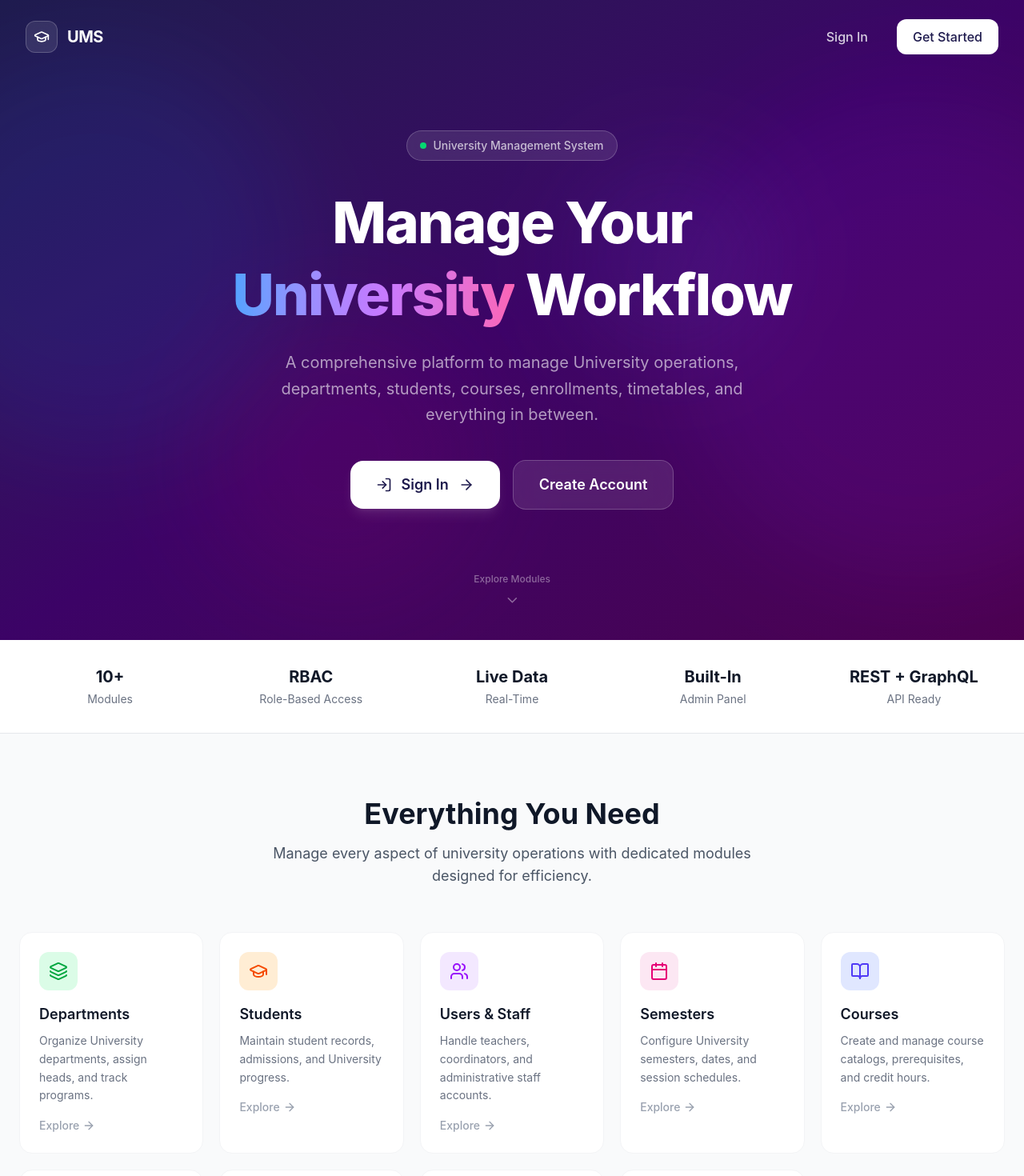
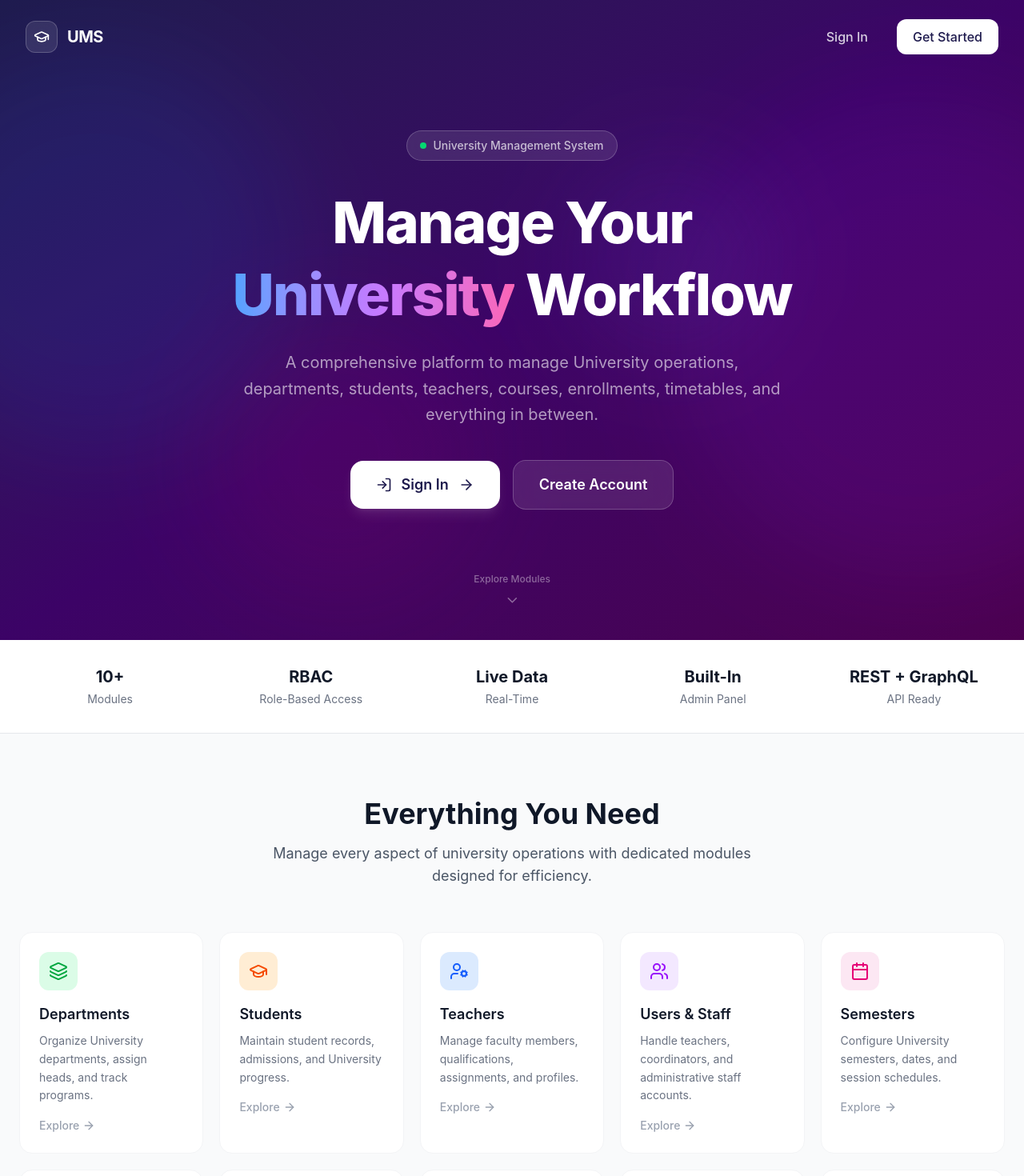
Before and after one commit to Sobanamjad/University-Management-System, a Next.js app: page / in a window 1280 px wide. Shown: the top 1470 px of the page at 80% size. Built offline with nearby package versions, Linux system fonts and the light colour scheme; no server answers.

Commit message:
fet: Add Teachers

```diff
--- a/src/app/(frontend)/dashboard/page.tsx
+++ b/src/app/(frontend)/dashboard/page.tsx
@@ -16,6 +16,7 @@ import {
   LogOut,
   Settings,
   ChevronDown,
+  UserCog,
 } from 'lucide-react'
 
 export default function DashboardPage() {
@@ -263,6 +264,17 @@ export default function DashboardPage() {
             </p>
           </div>
 
+          <div className="bg-white rounded-xl shadow-sm p-6 border border-gray-100 hover:shadow-md transition-shadow">
+            <div className="flex items-center justify-between mb-4">
+              <div className="w-12 h-12 bg-blue-100 rounded-lg flex items-center justify-center">
+                <UserCog className="w-6 h-6 text-blue-600" />
+              </div>
+              <span className="text-3xl font-bold text-gray-900">{stats.teachers}</span>
+            </div>
+            <h3 className="text-gray-600 font-medium">Teachers</h3>
+            <p className="text-sm text-gray-500 mt-1">Faculty members</p>
+          </div>
+
           {/* Students Card */}
           <div className="bg-white rounded-xl shadow-sm p-6 border border-gray-100 hover:shadow-md transition-shadow">
             <div className="flex items-center justify-between mb-4">
@@ -274,7 +286,10 @@ export default function DashboardPage() {
             <h3 className="text-gray-600 font-medium">Students</h3>
             <p className="text-sm text-gray-500 mt-1">Enrolled students</p>
           </div>
+        </div>
 
+        {/* Second Row */}
+        <div className="grid grid-cols-1 md:grid-cols-2 lg:grid-cols-4 gap-6 mb-8">
           <div className="bg-white rounded-xl shadow-sm p-6 border border-gray-100 hover:shadow-md transition-shadow">
             <div className="flex items-center justify-between mb-4">
               <div className="w-12 h-12 bg-teal-100 rounded-lg flex items-center justify-center">
@@ -285,11 +300,8 @@ export default function DashboardPage() {
             <h3 className="text-gray-600 font-medium">Enrollments</h3>
             <p className="text-sm text-gray-500 mt-1">Student enrollments</p>
           </div>
-        </div>
+          {/* Semesters Card */}
 
-        {/* Second Row */}
-        <div className="grid grid-cols-1 md:grid-cols-2 lg:grid-cols-4 gap-6 mb-8">
-          {/* Semesters Card */}
           <div className="bg-white rounded-xl shadow-sm p-6 border border-gray-100 hover:shadow-md transition-shadow">
             <div className="flex items-center justify-between mb-4">
               <div className="w-12 h-12 bg-pink-100 rounded-lg flex items-center justify-center">
@@ -329,17 +341,23 @@ export default function DashboardPage() {
           <h3 className="text-lg font-semibold text-gray-900 mb-4">Quick Actions</h3>
           <div className="grid grid-cols-2 md:grid-cols-5 gap-4">
             <Link
-              href="/admin/collections/students/create"
+              href="/students/create"
               className="p-4 bg-blue-50 text-blue-700 rounded-lg hover:bg-blue-100 transition-colors text-center font-medium"
             >
               Add Student
             </Link>
             <Link
+              href="/teachers/create"
+              className="p-4 bg-blue-50 text-blue-700 rounded-lg hover:bg-blue-100 transition-colors text-center font-medium"
+            >
+              Add Teacher
+            </Link>
+            {/* <Link
               href="/courses/create"
               className="p-4 bg-green-50 text-green-700 rounded-lg hover:bg-green-100 transition-colors text-center font-medium"
             >
               Add Course
-            </Link>
+            </Link> */}
             <Link
               href="/classes/create"
               className="p-4 bg-purple-50 text-purple-700 rounded-lg hover:bg-purple-100 transition-colors text-center font-medium"
--- a/src/app/(frontend)/layout.tsx
+++ b/src/app/(frontend)/layout.tsx
@@ -20,6 +20,7 @@ import {
   BookMarked,
   Settings,
   Banknote,
+  UserCog,
 } from 'lucide-react'
 
 export default function FrontendLayout({ children }: { children: React.ReactNode }) {
@@ -30,6 +31,7 @@ export default function FrontendLayout({ children }: { children: React.ReactNode
     { name: 'Dashboard', href: '/dashboard', icon: Home },
     { name: 'Departments', href: '/departments', icon: Layers },
     { name: 'Users', href: '/users', icon: Users },
+    { name: 'Teachers', href: '/teachers', icon: UserCog },
     { name: 'Students', href: '/students', icon: GraduationCap },
     { name: 'Semesters', href: '/semesters', icon: Calendar },
     { name: 'Courses', href: '/courses', icon: BookOpen },
--- a/src/app/(frontend)/page.tsx
+++ b/src/app/(frontend)/page.tsx
@@ -18,6 +18,7 @@ import {
   LogIn,
   LayoutDashboard,
   ChevronDown,
+  UserCog,
 } from 'lucide-react'
 
 const features = [
@@ -34,6 +35,13 @@ const features = [
     description: 'Maintain student records, admissions, and University progress.',
     href: '/students',
     color: 'orange',
+  },
+  {
+    icon: UserCog,
+    title: 'Teachers',
+    description: 'Manage faculty members, qualifications, assignments, and profiles.',
+    href: '/teachers',
+    color: 'blue',
   },
   {
     icon: Users,
@@ -292,7 +300,7 @@ export default function HomePage() {
           >
             {user
               ? `Welcome back, ${user.name || user.email}. Access your dashboard to manage students, courses, departments, and more.`
-              : 'A comprehensive platform to manage University operations, departments, students, courses, enrollments, timetables, and everything in between.'}
+              : 'A comprehensive platform to manage University operations, departments, students, teachers, courses, enrollments, timetables, and everything in between.'}
           </p>
 
           <div
```
